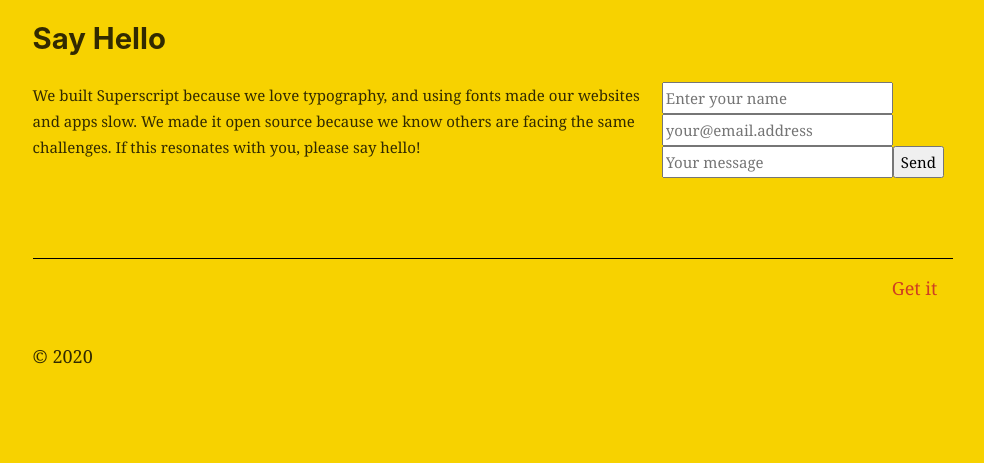
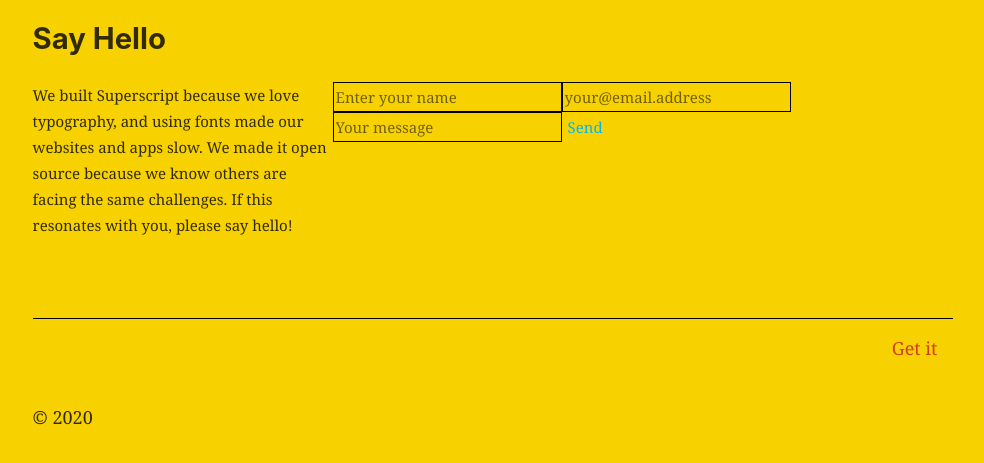
Before and after one commit to DorisWarren/Superscript.xyz, a Gatsby site: page /hello in a window 1280 px wide. Shown: the part 333-796 px from the top of the page, without its empty margins (147-1131 px from the left). Built offline with nearby package versions, Linux system fonts and the light colour scheme; Gatsby itself is replaced by a stand-in of ours.

Commit message:
minor changes in styles

```diff
--- a/src/pages/hello.js
+++ b/src/pages/hello.js
@@ -41,8 +41,8 @@
       <Layout>
         <SEO title="Hello" />
           <h2> Say Hello</h2>
-          <div style={{  marginBottom: `3rem`, fontSize:`15px`, display:`flex`, justifyContent:`space` }}>
-            <div>
+          <div style={{  marginBottom: `3rem`, fontSize:`15px`, display:`flex`, justifyContent:`space-between` }}>
+            <div style={{maxWidth: `300px`}}>
               <p>We built Superscript because we love typography, and using fonts made our websites and apps slow. We made it open source because we know others are facing the same challenges. If this resonates with you, please say hello!</p>
             </div>
 
@@ -53,6 +53,7 @@
                     type="text"
                     name="name"
                     placeholder="Enter your name"
+                    style={{border:`1px solid black`, backgroundColor:`#F7D200`}}
                     value={this.state.name}
                     onChange={this.handleInputChange}
                   />
@@ -62,6 +63,7 @@
                     type="text"
                     name="email"
                     placeholder="your@email.address"
+                    style={{border:`1px solid black`, backgroundColor:`#F7D200`, placeholderColor:`#F7D200`}}
                     value={this.state.email}
                     onChange={this.handleInputChange}
                   />
@@ -71,11 +73,12 @@
                     type="text"
                     name="message"
                     placeholder="Your message"
+                    style={{border:`1px solid black`, backgroundColor:`#F7D200`}}
                     value={this.state.message}
                     onChange={this.handleInputChange}
                   />
                 </label>
-                <button type="submit">Send</button>
+                <button type="submit" style={{ backgroundColor:`#F7D200`, border:`none`, color:`#00B7F5`}}>Send</button>
               </form>
             </div>
         </div>
```
